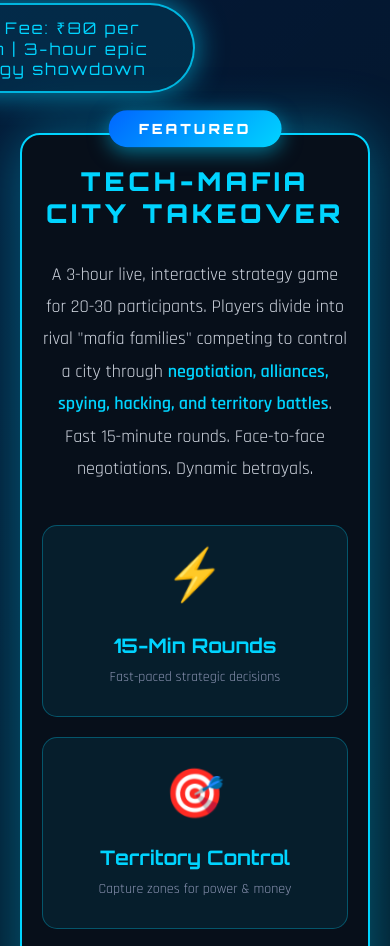
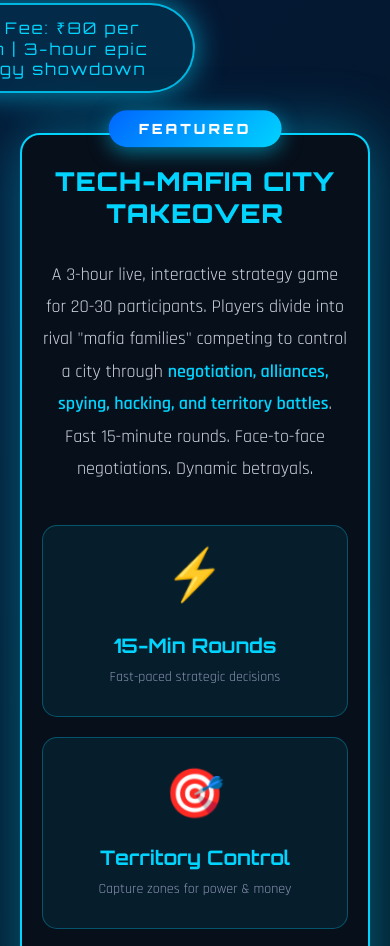
Before and after one commit to Kripa-2805/Bit-By-Bit_Website, a plain HTML site: page index.html in a window 390 px wide. Shown: the part 3728-4674 px from the top of the page. Drawn offline with Linux system fonts and the light colour scheme.

Commit message:
styles.css

```diff
--- a/styles.css
+++ b/styles.css
@@ -928,6 +928,23 @@ nav {
     text-transform: uppercase;
     letter-spacing: 4px;
     font-weight: 900;
+    word-spacing: 0.2em;
+}
+
+@media (max-width: 768px) {
+    .mega-title {
+        font-size: 32px;
+        letter-spacing: 2px;
+        word-spacing: 0.1em;
+    }
+}
+
+@media (max-width: 480px) {
+    .mega-title {
+        font-size: 26px;
+        letter-spacing: 1px;
+        word-spacing: normal;
+    }
 }
 
 .mega-features {
@@ -1395,10 +1412,6 @@ footer {
         padding: 30px 20px;
     }
 
-    .mega-title {
-        font-size: 32px;
-    }
-
     .mega-features {
         gap: 20px;
     }
@@ -1537,10 +1550,6 @@ footer {
         font-size: 22px;
     }
 
-    .mega-title {
-        font-size: 26px;
-    }
-
     .stat-number {
         font-size: 42px;
     }
```
